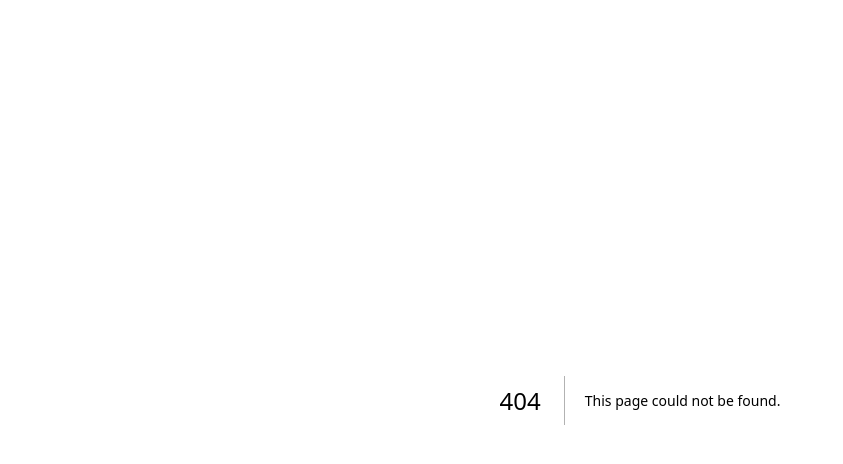
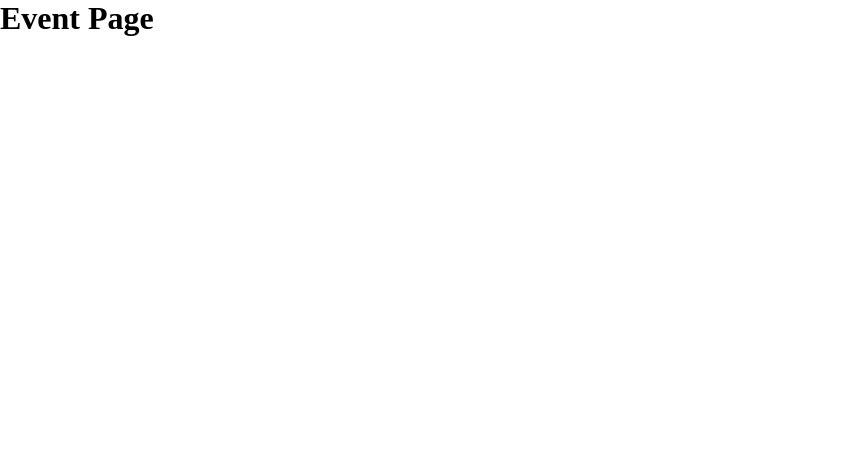
Before and after one commit to PKILB/events_app, a Next.js app: page /events/event1 in a window 1280 px wide. Before the commit this address had no page. Shown: the top 464 px of the page, without its empty margins (0-843 px from the left). Built offline with nearby package versions, Linux system fonts and the light colour scheme.

Commit message:
can get to the event page now

```diff
--- /dev/null
+++ b/pages/events/event1.js
@@ -0,0 +1,7 @@
+const Page = () => {
+    return (
+        <h1> Event Page </h1>
+    )
+}
+
+export default Page;
```
